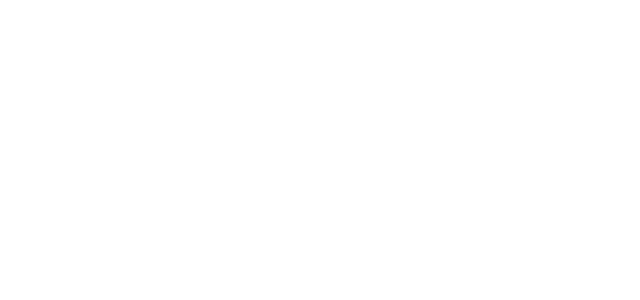
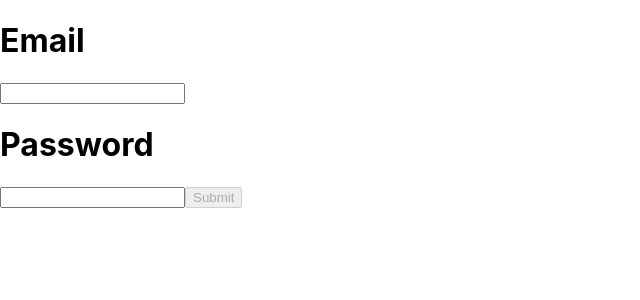
Before and after one commit to EsotericZ/coRBallRank, a React (Create React App) app in the folder client/: page / in a window 1280 px wide. Shown: the top 300 px of the page, without its empty margins (0-640 px from the left). Built offline with nearby package versions, Linux system fonts and the light colour scheme.

Commit message:
front end framework for login/add user

```diff
--- a/client/src/App.js
+++ b/client/src/App.js
@@ -1,6 +1,26 @@
+import { useQuery } from '@apollo/client';
+import { Routes, Route } from 'react-router-dom';
+import { Login } from './login/Login';
+import { Users } from './users/Users';
+
 function App() {
   return (
     <div>
+      <Routes>
+        <Route
+          path='/'
+          element={<Login/>}
+        />
+        <Route
+          path='/success'
+          element={<h1>WAGMI</h1>}
+        />
+        <Route
+          path='/users'
+          element={<Users/>}
+        />
+
+      </Routes>
     </div>
   );
 }
--- /dev/null
+++ b/client/src/graphql/mutations/login.js
@@ -0,0 +1,13 @@
+import { gql } from '@apollo/client';
+
+export const LOGIN = gql`
+    mutation login($email: String!, $password: String!) {
+        login(email: $email, password: $password) {
+            token
+            user {
+                _id
+                firstName
+            }
+        }
+    }
+`;
--- /dev/null
+++ b/client/src/graphql/queries/fetchUsers.js
@@ -0,0 +1,11 @@
+import { gql } from '@apollo/client';
+
+export const FETCH_USERS = gql`
+    query fetchUsers {
+        users {
+            _id
+            firstName
+            lastName
+        }
+    }
+`;
--- a/client/src/index.js
+++ b/client/src/index.js
@@ -1,9 +1,42 @@
 import React from 'react';
 import ReactDOM from 'react-dom';
+import {
+  ApolloClient,
+  ApolloProvider,
+  InMemoryCache,
+  createHttpLink,
+} from '@apollo/client';
+import { setContext } from '@apollo/client/link/context';
+import { BrowserRouter as Router, } from 'react-router-dom';
+
 import './index.css';
 import App from './App';
 
+const httpLink = createHttpLink({
+  uri: '/graphql',
+});
+
+const authLink = setContext((_, {headers}) => {
+  const token = localStorage.getItem('token');
+
+  return {
+    headers: {
+      ...headers,
+      authorization: token || '',
+    }
+  }
+});
+
+const client = new ApolloClient({
+  link: authLink.concat(httpLink),
+  cache: new InMemoryCache(),
+});
+
 ReactDOM.render(
-    <App />,
+  <ApolloProvider client={client}>
+    <Router>
+      <App />
+    </Router>
+  </ApolloProvider>,
   document.getElementById('root')
 );
--- /dev/null
+++ b/client/src/login/Login.js
@@ -0,0 +1,70 @@
+import { Form, Field } from 'react-final-form';
+import { useMutation } from '@apollo/client';
+import { useNavigate } from 'react-router-dom';
+import { LOGIN } from '../graphql/mutations/login';
+
+
+export const Login = () => {
+	const [loginMutation,] = useMutation(LOGIN);
+	const navigate = useNavigate();
+
+	return (
+		<Form
+			onSubmit={async (values) => {
+
+				await loginMutation({
+					variables: {
+						...values,
+					},
+					onCompleted: (data) => {
+						console.log(data);
+						localStorage.setItem('token', data?.login?.token);
+						navigate('/success');
+					}
+				});
+			}}
+			initialValues={{
+				email: '',
+				password: '',
+			}}
+			render={({values, handleSubmit, form}) => {
+
+				return (
+					<div>
+						{/*<h1>FirstName</h1>*/}
+						{/*<Field*/}
+						{/*	name='firstName'*/}
+						{/*	component='input'*/}
+						{/*/>*/}
+						{/*<h1>Last Name</h1>*/}
+						{/*<Field*/}
+						{/*	name='lastName'*/}
+						{/*	component='input'*/}
+						{/*/>*/}
+						<h1>Email</h1>
+						<Field
+							name='email'
+							component='input'
+						/>
+						<h1>Password</h1>
+						<Field
+							name='password'
+							component='input'
+							type='password'
+						/>
+						<button
+							disabled={
+								values?.password?.length === 0 || values?.email?.length === 0
+							}
+							onClick={async () => {
+								await handleSubmit();
+								form.reset();
+							}}>
+							Submit
+						</button>
+					</div>
+				)
+			}}
+		/>
+	)
+}
--- /dev/null
+++ b/client/src/users/Users.js
@@ -0,0 +1,18 @@
+import { useQuery } from '@apollo/client';
+import { FETCH_USERS } from '../graphql/queries/fetchUsers';
+
+export const Users = () => {
+	const {data, loading, error} = useQuery(FETCH_USERS);
+
+	console.log(error);
+	if (error) {
+		return <h1>Please login</h1>;
+	}
+
+	return loading ?
+		<h1>Loading....</h1>
+		:
+		<div>
+			Success
+		</div>
+}
```
Also changed, not shown: client/src/graphql/mutations/createUser.js (added, +9 -0 lines).
